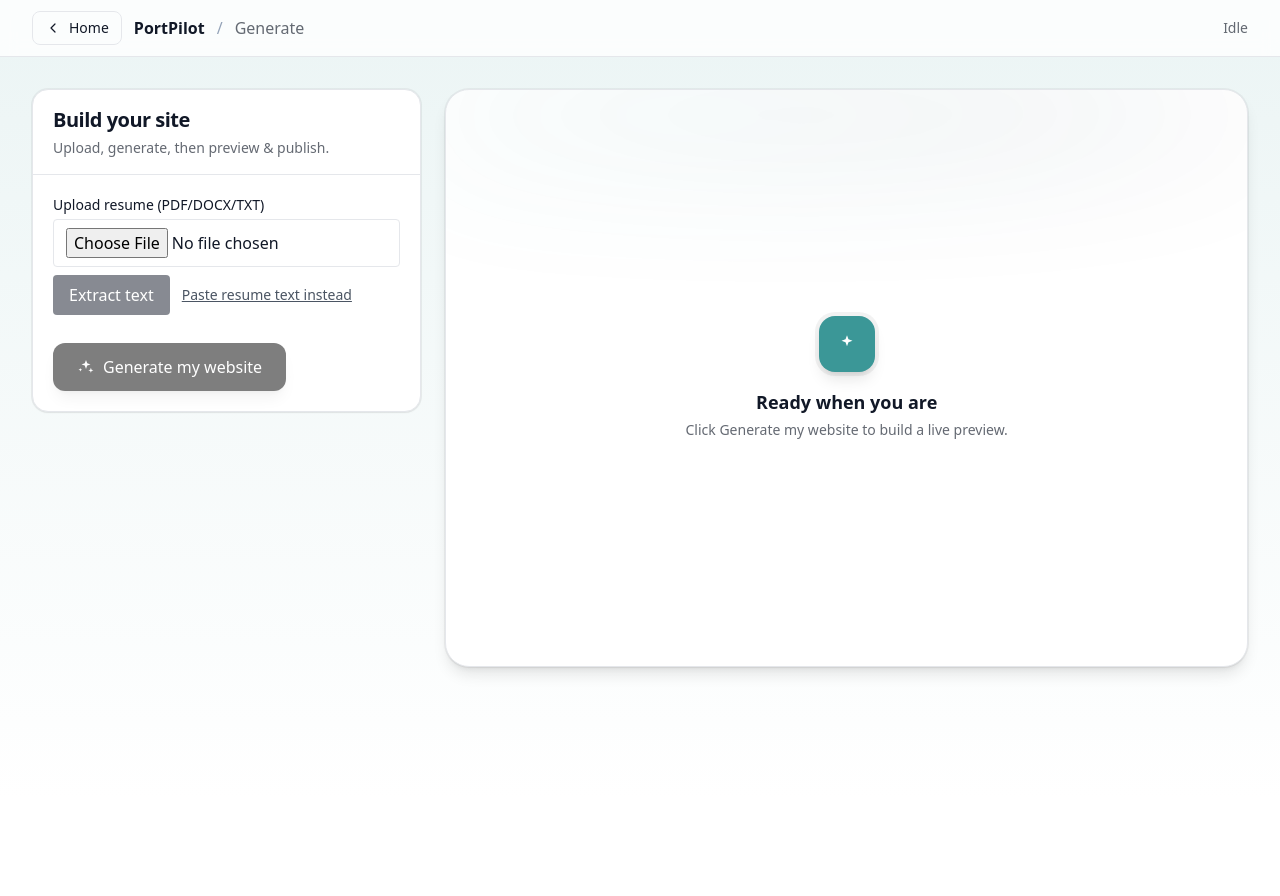
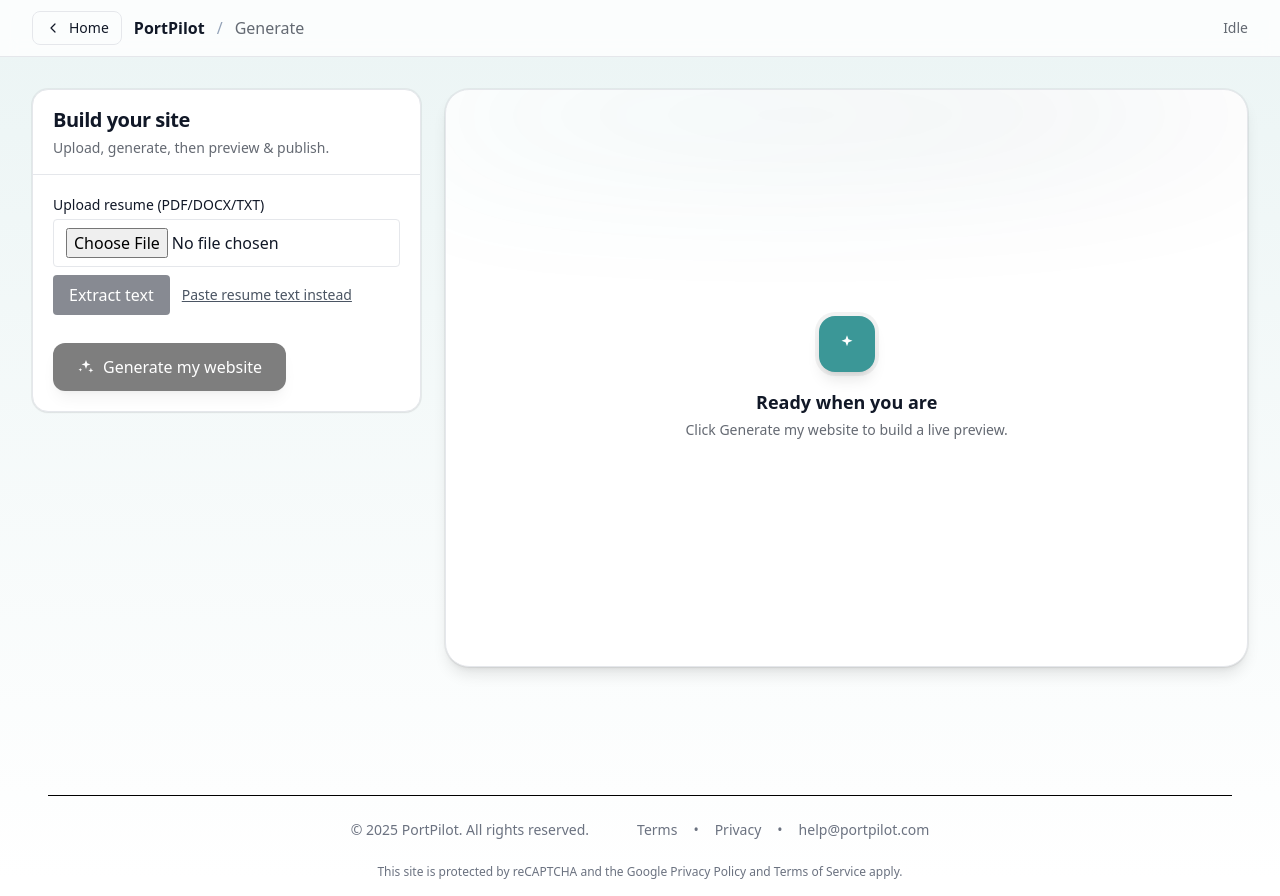
Before and after one commit to APerlinx/portpilot-client, a React (Vite) app: page /generator in a window 1280 px wide. Before the commit the page ends 800 px from the top, so only its background shows below. Built offline with nearby package versions, Linux system fonts and the light colour scheme; no server answers.

Commit message:
Add footer to gen page

```diff
--- /dev/null
+++ b/src/components/GenPageFooter.tsx
@@ -0,0 +1,43 @@
+const GenPageFooter = () => {
+  return (
+    <footer className="border-t border-black mt-24 mx-12">
+      <div>
+        <div className="flex flex-row items-center gap-12 justify-center max-w-7xl mx-auto  py-6  ">
+          <div className="text-sm text-gray-500">
+            © {new Date().getFullYear()} PortPilot. All rights reserved.
+          </div>
+          {/* Links */}
+          <div className="">
+            <ul className="flex flex-row items-center gap-4 text-sm text-gray-500">
+              <li>
+                <a href="" className="hover:text-gray-400">
+                  Terms
+                </a>
+              </li>
+              <span>{'\u2022'}</span>
+              <li>
+                <a href="" className="hover:text-gray-400">
+                  Privacy
+                </a>
+              </li>
+              <span>{'\u2022'}</span>
+              <li>
+                <a href="" className="hover:text-gray-400">
+                  help@portpilot.com
+                </a>
+              </li>
+            </ul>
+          </div>
+        </div>
+        <div>
+          <span className="text-xs text-gray-500 text-center mb-4 flex justify-center">
+            This site is protected by reCAPTCHA and the Google Privacy Policy
+            and Terms of Service apply.
+          </span>
+        </div>
+      </div>
+    </footer>
+  )
+}
+
+export default GenPageFooter
--- a/src/components/LandingPage.tsx
+++ b/src/components/LandingPage.tsx
@@ -39,7 +39,9 @@
 
           {/* Right – 3D styled preview mockup */}
           <div className="relative flex items-center justify-center perspective-1000 z-10">
-            <div className="relative transform-gpu scale-[0.98] transition-transform duration-700 hover:scale-100 tilt-animate">
+            <div className="relative transform-gpu scale-[0.98] transition-transform duration-700 hover:scale-100">
+              {' '}
+              {/* To turn on animation add - "tilt-animate to className" */}
               <img
                 src={sideImage}
                 alt="PortPilot generated portfolio preview"
@@ -51,7 +53,6 @@
                     '0 24px 60px rgba(0,0,0,0.35), 0 12px 30px rgba(0,0,0,0.22), 0 0 0 1px rgba(255,255,255,0.06) inset',
                 }}
               />
-
               {/* Subtle light reflection overlay */}
               <div
                 className="pointer-events-none absolute inset-0 rounded-2xl"
@@ -61,7 +62,6 @@
                   mixBlendMode: 'overlay',
                 }}
               />
-
               {/* Glow underneath */}
               <div
                 className="absolute left-1/2 top-full h-12 w-[78%] -translate-x-1/2 rounded-full blur-3xl"
--- a/src/index.css
+++ b/src/index.css
@@ -42,25 +42,20 @@
 /* subtle 3d tilt animation for hero mockup */
 @keyframes tilt-anim {
   0% {
-    transform: perspective(1200px) rotateX(1deg) rotateY(-6deg) translateZ(0);
+    transform: perspective(1200px) rotateX(1deg) rotateY(-40deg) translateZ(0);
   }
   50% {
-    transform: perspective(1200px) rotateX(-1.2deg) rotateY(6deg)
+    transform: perspective(1200px) rotateX(-1.2deg) rotateY(40deg)
       translateZ(2px);
   }
   100% {
-    transform: perspective(1200px) rotateX(1deg) rotateY(-6deg) translateZ(0);
+    transform: perspective(1200px) rotateX(1deg) rotateY(-40deg) translateZ(0);
   }
 }
 
 .tilt-animate {
   transform-style: preserve-3d;
-  animation: tilt-anim 6s ease-in-out infinite;
-}
-
-.tilt-animate:hover {
-  animation-play-state: paused;
-  transform: perspective(1200px) rotateX(0deg) rotateY(0deg) scale(1);
+  animation: tilt-anim 12s ease-in-out infinite;
 }
 
 @media (prefers-reduced-motion: reduce) {
--- a/src/pages/Gen.tsx
+++ b/src/pages/Gen.tsx
@@ -6,6 +6,7 @@
 import Generate from '../components/GenPage/Generate'
 import type { Phase } from '../types/ui'
 import { Link } from 'react-router-dom'
+import GenPageFooter from '../components/GenPageFooter'
 
 export default function Gen() {
   // left panel state
@@ -92,7 +93,7 @@
       <main className="mx-auto grid max-w-7xl grid-cols-12 gap-6 px-4 py-8 sm:px-6 lg:px-8">
         {/* LEFT: Sticky control panel */}
         <aside className="col-span-12 lg:col-span-4">
-          <div className="sticky top-[5rem]">
+          <div className="">
             <div className="rounded-2xl border bg-white shadow-sm ring-1 ring-black/5">
               <div className="border-b px-5 py-4">
                 <h1 className="text-xl font-semibold tracking-tight">
@@ -335,6 +336,7 @@
         html={html}
         blobUrl={blobUrl}
       />
+      <GenPageFooter />
     </div>
   )
 }
```
